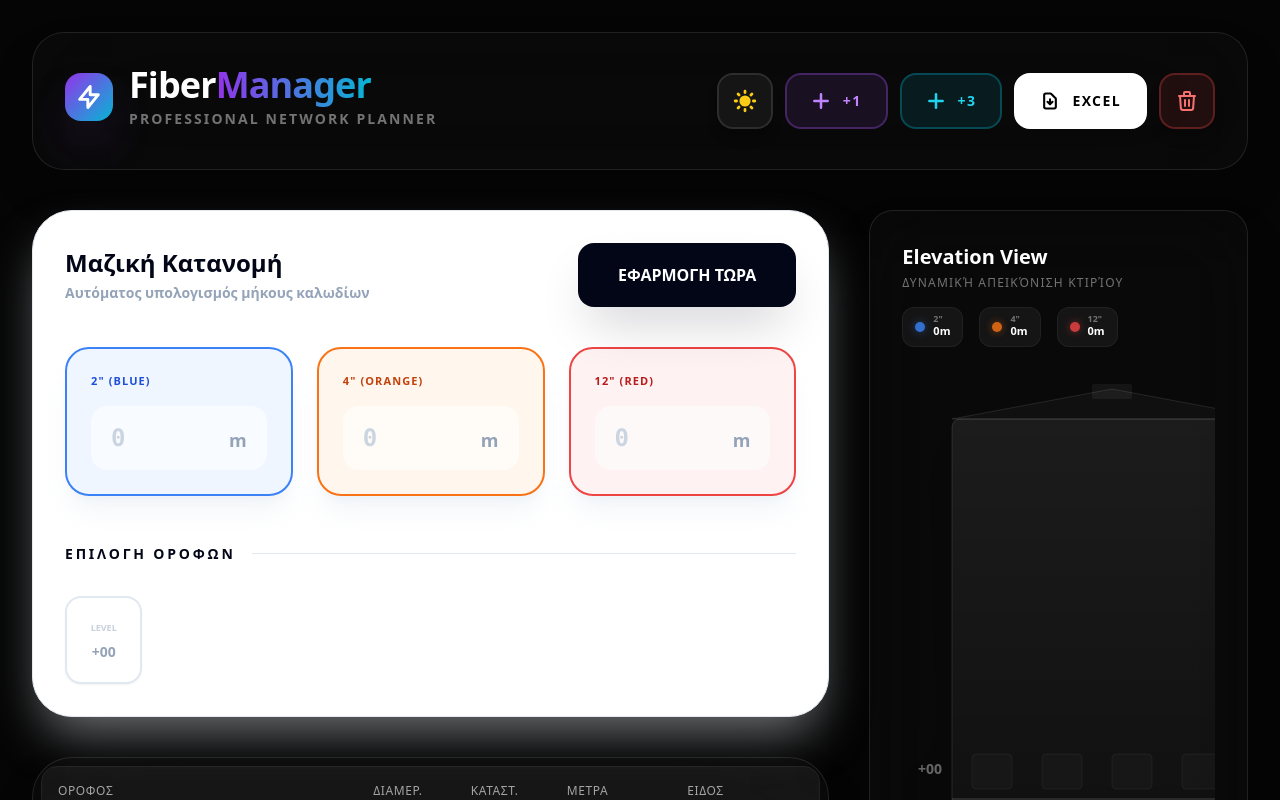
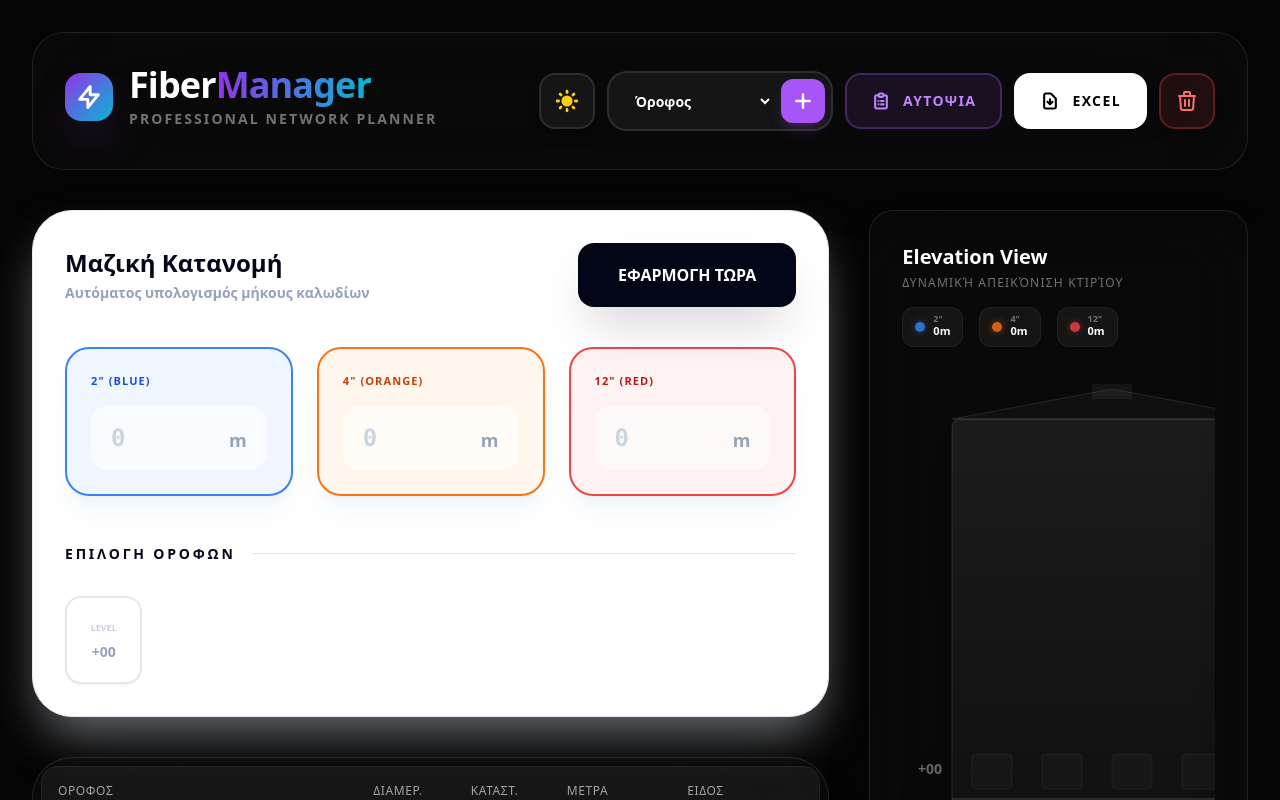
Before and after one commit to sgk-developers/floor-ftth-calculator, a React (Vite) app: page / in a window 1280 px wide. Shown: the top 800 px of the page. Built offline with nearby package versions, Linux system fonts and the light colour scheme.

Commit message:
{"mode":"execute","reasoning":"Προσθέτω λειτουργία αντιγραφής για το email του παραλήπτη. Θα εμφανίζεται ένα κουμπί μέσα
Update src/components/App.tsx

```diff
--- a/src/components/App.tsx
+++ b/src/components/App.tsx
@@ -4,12 +4,26 @@ import { DistributionPanel } from './DistributionPanel';
 import { FloorTable } from './FloorTable';
 import { BuildingVisual } from './BuildingVisual';
 import { ConfirmationModal } from './ConfirmationModal';
+import { AutopsiaPage } from './AutopsiaPage';
 
 const STORAGE_KEY = 'cable_app_data';
 const THEME_KEY = 'cable_app_theme';
 
+const FLOOR_TYPES = [
+  { id: 'floor', label: 'Όροφος' },
+  { id: 'ground', label: 'Ισόγειο' },
+  { id: 'underground', label: 'Υπόγειο' },
+  { id: 'roof', label: 'Δώμα' },
+  { id: 'mezzanine', label: 'Ημιώροφος' },
+  { id: 'lobby', label: 'Lobby' },
+  { id: 'pilotis', label: 'Pilotis' },
+  { id: 'engine', label: 'Μηχανοστάσιο' },
+];
+
 const App: React.FC = () => {
   const [isResetModalOpen, setIsResetModalOpen] = useState(false);
+  const [view, setView] = useState<'main' | 'autopsia'>('main');
+  const [selectedFloorType, setSelectedFloorType] = useState('floor');
   const [selectedFloorId, setSelectedFloorId] = useState<string | null>(null);
   const [darkMode, setDarkMode] = useState(() => {
     const saved = localStorage.getItem(THEME_KEY);
@@ -36,50 +50,37 @@ const App: React.FC = () => {
     }
   }, [darkMode]);
 
-  const addFloor = () => {
+  const addSelectedFloor = () => {
+    let label = '';
+    const typeObj = FLOOR_TYPES.find(t => t.id === selectedFloorType);
+
+    if (selectedFloorType === 'floor') {
+      const floorNumbers = floors
+        .filter(f => f.floor.startsWith('+'))
+        .map(f => parseInt(f.floor.substring(1)))
+        .filter(n => !isNaN(n));
+      const nextNum = floorNumbers.length > 0 ? Math.max(...floorNumbers) + 1 : 0;
+      label = `+${nextNum.toString().padStart(2, '0')}`;
+    } else if (selectedFloorType === 'underground') {
+      const hasHY = floors.some(f => f.floor === '-HY');
+      label = hasHY ? `-0${floors.filter(f => f.floor.startsWith('-') && f.floor !== '-HY').length + 1}` : '-HY';
+    } else {
+      label = typeObj?.label || 'Νέος Όροφος';
+    }
+
     const newFloor: FloorData = {
       id: Math.random().toString(36).substr(2, 9),
-      floor: `+${floors.length.toString().padStart(2, '0')}`,
-      apartments: 0,
-      shops: 0,
-      fb01Count: 0,
-      fb01Type: '',
-      fb02Count: 0,
-      fb02Type: '',
-      customerFb: '',
-      customerApt: '',
-      gisId: '',
-      fb04Type: '',
-      customerFb2: '',
-      customerRoomNumbering: '',
-      gisId2: '',
-      meters: 0,
-      cableType: ''
+      floor: label,
+      apartments: 0, shops: 0, fb01Count: 0, fb01Type: '', fb02Count: 0, fb02Type: '',
+      customerFb: '', customerApt: '', gisId: '', fb04Type: '', customerFb2: '',
+      customerRoomNumbering: '', gisId2: '', meters: 0, cableType: ''
     };
-    setFloors([...floors, newFloor]);
-  };
 
-  const addThreeFloors = () => {
-    const newFloors: FloorData[] = Array.from({ length: 3 }).map((_, i) => ({
-      id: Math.random().toString(36).substr(2, 9) + i,
-      floor: `+${(floors.length + i).toString().padStart(2, '0')}`,
-      apartments: 0,
-      shops: 0,
-      fb01Count: 0,
-      fb01Type: '',
-      fb02Count: 0,
-      fb02Type: '',
-      customerFb: '',
-      customerApt: '',
-      gisId: '',
-      fb04Type: '',
-      customerFb2: '',
-      customerRoomNumbering: '',
-      gisId2: '',
-      meters: 0,
-      cableType: ''
-    }));
-    setFloors([...floors, ...newFloors]);
+    if (selectedFloorType === 'underground') {
+      setFloors([newFloor, ...floors]);
+    } else {
+      setFloors([...floors, newFloor]);
+    }
   };
 
   const updateFloor = (id: string, field: keyof FloorData, value: any) => {
@@ -127,6 +128,10 @@ const App: React.FC = () => {
     link.click();
     document.body.removeChild(link);
   };
+
+  if (view === 'autopsia') {
+    return <AutopsiaPage onBack={() => setView('main')} darkMode={darkMode} />;
+  }
 
   return (
     <div className={`min-h-screen transition-all duration-500 p-4 md:p-8 font-sans selection:bg-purple-500/30 ${
@@ -187,30 +192,45 @@ const App: React.FC = () => {
               )}
             </button>
 
+            <div className={`flex items-center gap-2 p-1.5 rounded-[1.25rem] border-2 transition-all ${
+              darkMode ? 'bg-white/5 border-white/10' : 'bg-slate-100 border-slate-200'
+            }`}>
+              <select
+                value={selectedFloorType}
+                onChange={(e) => setSelectedFloorType(e.target.value)}
+                className={`bg-transparent px-4 py-2 font-bold text-sm outline-none cursor-pointer ${
+                  darkMode ? 'text-white' : 'text-slate-900'
+                }`}
+              >
+                {FLOOR_TYPES.map(type => (
+                  <option key={type.id} value={type.id} className={darkMode ? 'bg-[#1a1a1a]' : 'bg-white'}>
+                    {type.label}
+                  </option>
+                ))}
+              </select>
+              <button
+                onClick={addSelectedFloor}
+                className={`p-3 rounded-xl transition-all active:scale-90 flex items-center justify-center ${
+                  darkMode
+                    ? 'bg-purple-500 text-white hover:bg-purple-400 shadow-lg shadow-purple-500/20'
+                    : 'bg-slate-950 text-white hover:bg-slate-800 shadow-xl shadow-slate-950/20'
+                }`}
+                title="Προσθήκη Επιλεγμένου Τύπου"
+              >
+                <svg className="w-5 h-5" fill="none" stroke="currentColor" viewBox="0 0 24 24"><path strokeLinecap="round" strokeLinejoin="round" strokeWidth={3} d="M12 4v16m8-8H4" /></svg>
+              </button>
+            </div>
+
             <button
-              onClick={addFloor}
+              onClick={() => setView('autopsia')}
               className={`px-6 py-4 rounded-2xl font-black text-sm uppercase tracking-widest transition-all active:scale-95 flex items-center gap-3 border-2 ${
                 darkMode
                   ? 'bg-purple-500/10 border-purple-500/30 text-purple-400 hover:bg-purple-500/20'
-                  : 'bg-slate-950 border-slate-900 text-white hover:bg-slate-800 shadow-xl shadow-slate-950/20'
+                  : 'bg-white border-slate-200 text-purple-600 hover:bg-purple-50 shadow-lg shadow-purple-100'
               }`}
-              title="Προσθήκη ενός ορόφου"
             >
-              <svg className="w-5 h-5" fill="none" stroke="currentColor" viewBox="0 0 24 24"><path strokeLinecap="round" strokeLinejoin="round" strokeWidth={3} d="M12 4v16m8-8H4" /></svg>
-              +1
-            </button>
-
-            <button
-              onClick={addThreeFloors}
-              className={`px-6 py-4 rounded-2xl font-black text-sm uppercase tracking-widest transition-all active:scale-95 flex items-center gap-3 border-2 ${
-                darkMode
-                  ? 'bg-cyan-500/10 border-cyan-500/30 text-cyan-400 hover:bg-cyan-500/20'
-                  : 'bg-cyan-600 border-cyan-700 text-white hover:bg-cyan-700 shadow-xl shadow-cyan-900/20'
-              }`}
-              title="Προσθήκη τριών ορόφων"
-            >
-              <svg className="w-5 h-5" fill="none" stroke="currentColor" viewBox="0 0 24 24"><path strokeLinecap="round" strokeLinejoin="round" strokeWidth={3} d="M12 4v16m8-8H4" /></svg>
-              +3
+              <svg className="w-5 h-5" fill="none" stroke="currentColor" viewBox="0 0 24 24"><path strokeLinecap="round" strokeLinejoin="round" strokeWidth={2.5} d="M9 5H7a2 2 0 00-2 2v12a2 2 0 002 2h10a2 2 0 002-2V7a2 2 0 00-2-2h-2M9 5a2 2 0 002 2h2a2 2 0 002-2M9 5a2 2 0 012-2h2a2 2 0 012 2m-3 7h3m-3 4h3m-6-4h.01M9 16h.01" /></svg>
+              Αυτοψια
             </button>
 
             <button
```
